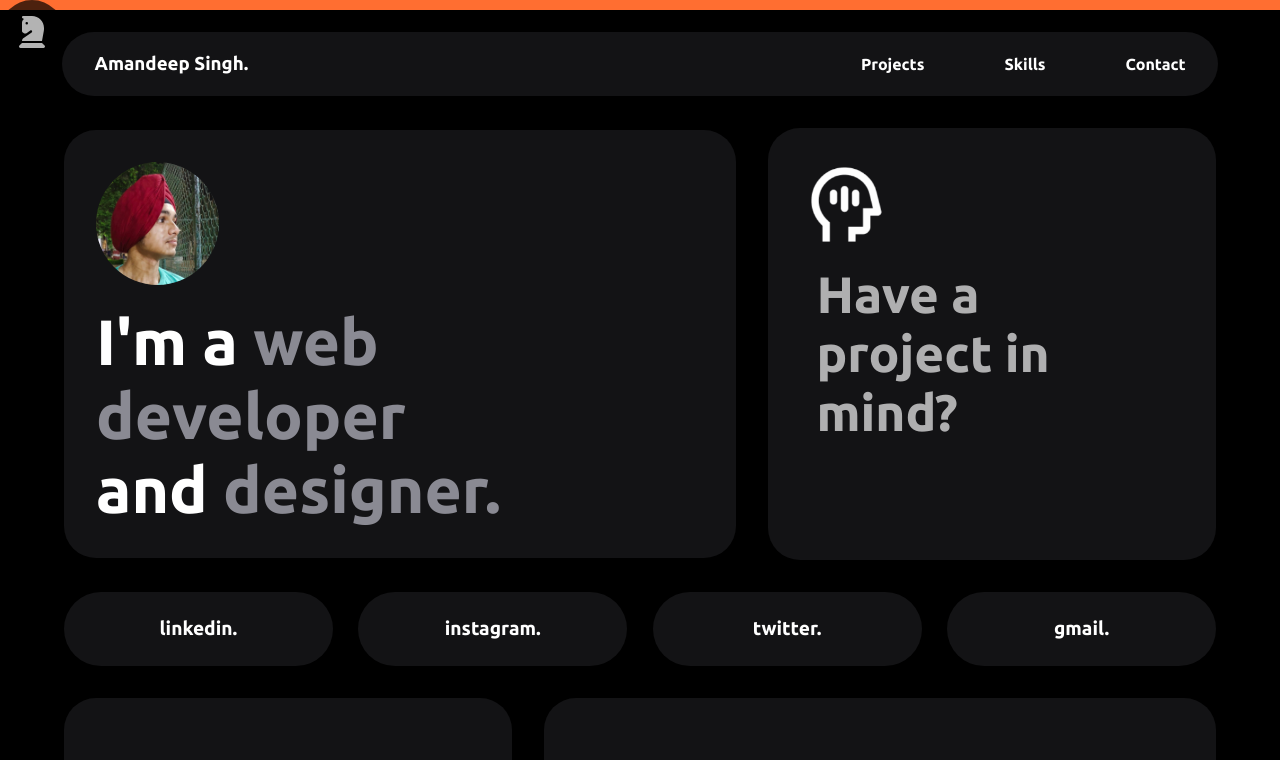
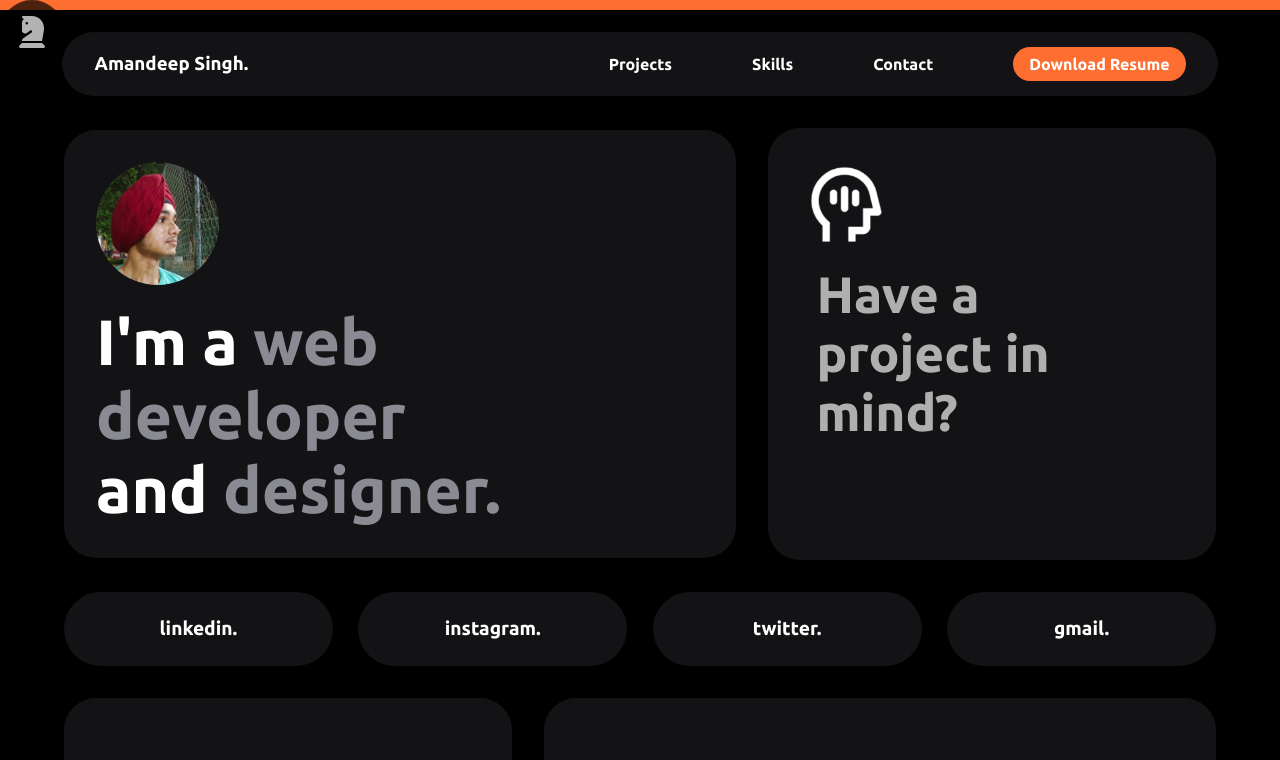
Before and after one commit to aMan404deep/portfolio, a React (Vite) app: page / in a window 1280 px wide. Shown: the top 760 px of the page. Built offline with nearby package versions, Linux system fonts and the light colour scheme.

Commit message:
Updated CSS

```diff
--- a/src/components/Navbar.jsx
+++ b/src/components/Navbar.jsx
@@ -39,6 +39,9 @@ const Navbar = () => {
           >
             Contact
           </Link>
+          <a href="/public/resume.pdf" className="download-resume" download>
+            Download Resume
+          </a>
         </div>
         <div className='nav-hamburger' onClick={toggleMenu}>
           <FontAwesomeIcon icon={isOpen ? faTimes : faBars} />
--- a/src/styles/Navbar.css
+++ b/src/styles/Navbar.css
@@ -16,9 +16,24 @@
     justify-content: space-between;
     font-weight: 700;
 }
+.download-resume {
+  background-color: #FF6E31;
+  padding: 0.5rem 1rem;
+  border-radius: 999px;
+  color: white;
+  text-decoration: none;
+  font-weight: 700;
+}
+
+.download-resume:hover {
+  transition: all 0.5s ease-in-out;
+  background-color: white;
+  color: orangered;
+}
 .nav-content{
     display: flex;
     justify-content: center;
+    align-items: center;
     gap: 5rem;
 }
 .nav-content a{
```
Also changed, not shown: 1 other file (tests, documents, lock files or other folders).
